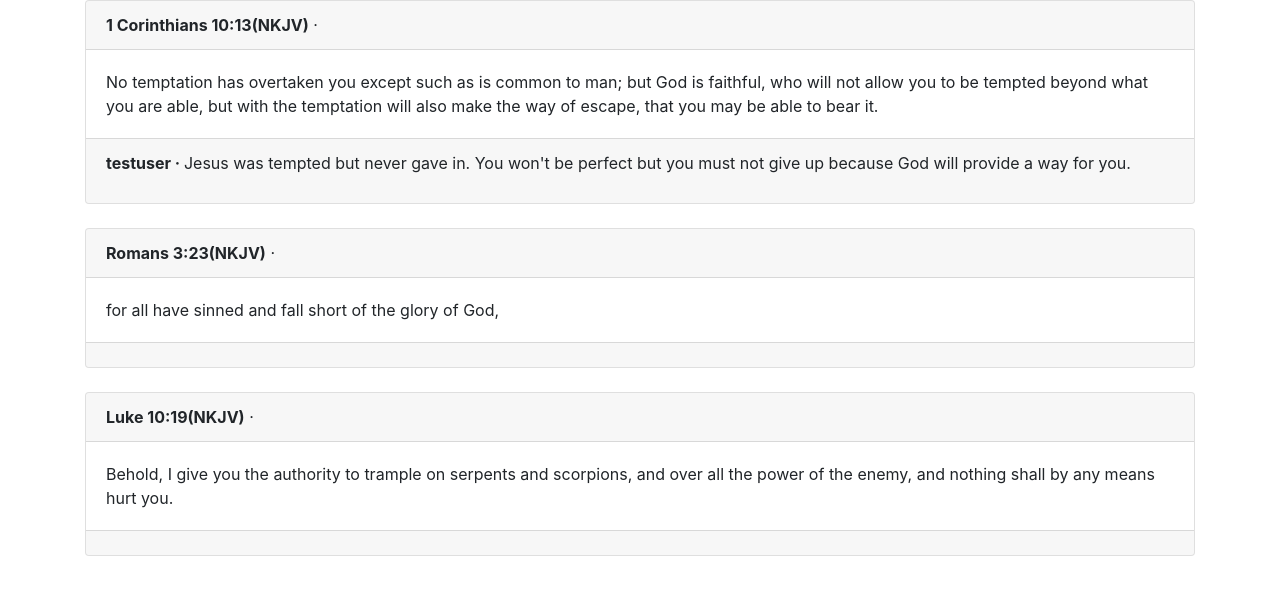
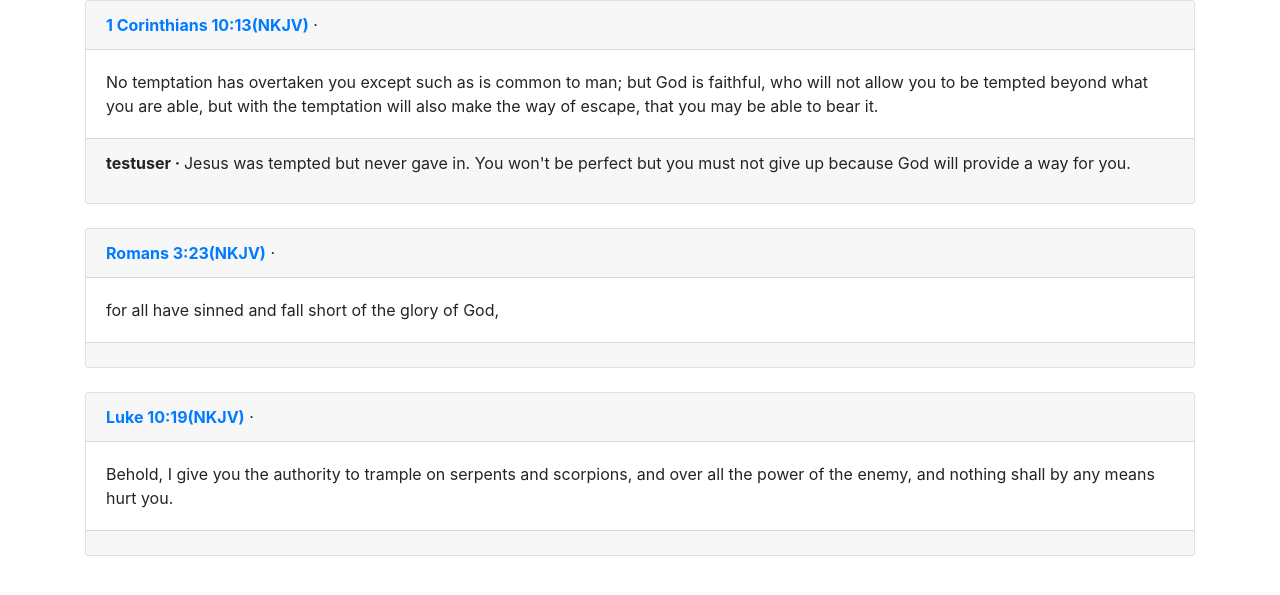
Before and after one commit to StanimalTheMan/bible-verse-app, a Django app: page /verses/ in a window 1280 px wide. Shown: the part 56-651 px from the top of the page. Run offline with Django 3.2, Linux system fonts and the light colour scheme; data comes from the database, SQL or seed files in the repository.

Commit message:
enable verses' link on listview page to go to details page

```diff
--- a/templates/verse_list.html
+++ b/templates/verse_list.html
@@ -6,7 +6,7 @@
     {% for verse in object_list %}
         <div class="card">
             <div class="card-header">
-                <span class="font-weight-bold">{{ verse.book }} {{ verse.chapter }}:{{ verse.verse }}({{ verse.version }})</span> &middot;
+                <span class="font-weight-bold"><a href="{% url 'verse_detail' verse.pk %}">{{ verse.book }} {{ verse.chapter }}:{{ verse.verse }}({{ verse.version }})</a></span> &middot;
             </div>
             <div class="card-body">
                 {{ verse.content }}
```
